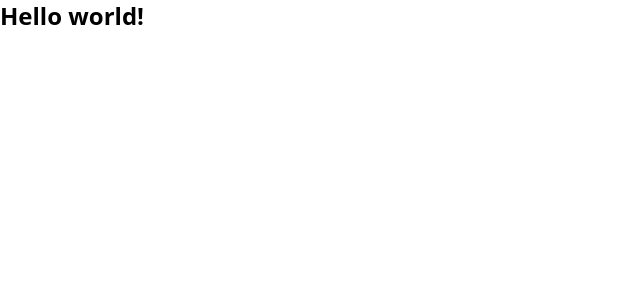
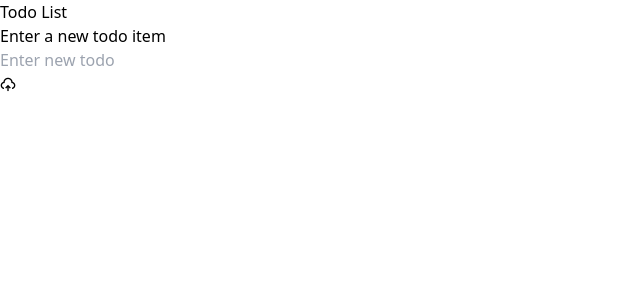
Before and after one commit to nonchain/To-do-list-RTK-Query, a React (Vite) app: page / in a window 1280 px wide. Shown: the top 300 px of the page, without its empty margins (0-640 px from the left). Built offline with nearby package versions, Linux system fonts and the light colour scheme.

Commit message:
Import ToDoList component

```diff
--- a/src/App.jsx
+++ b/src/App.jsx
@@ -1,13 +1,8 @@
 import React from 'react'
+import TodoList from './features/todo/TodoList'
 
 function App() {
-  return (
-    <div>
-      <h1 className="text-2xl font-bold">
-        Hello world!
-      </h1>
-    </div>
-  )
+  return <TodoList />
 }
 
 export default App
```
